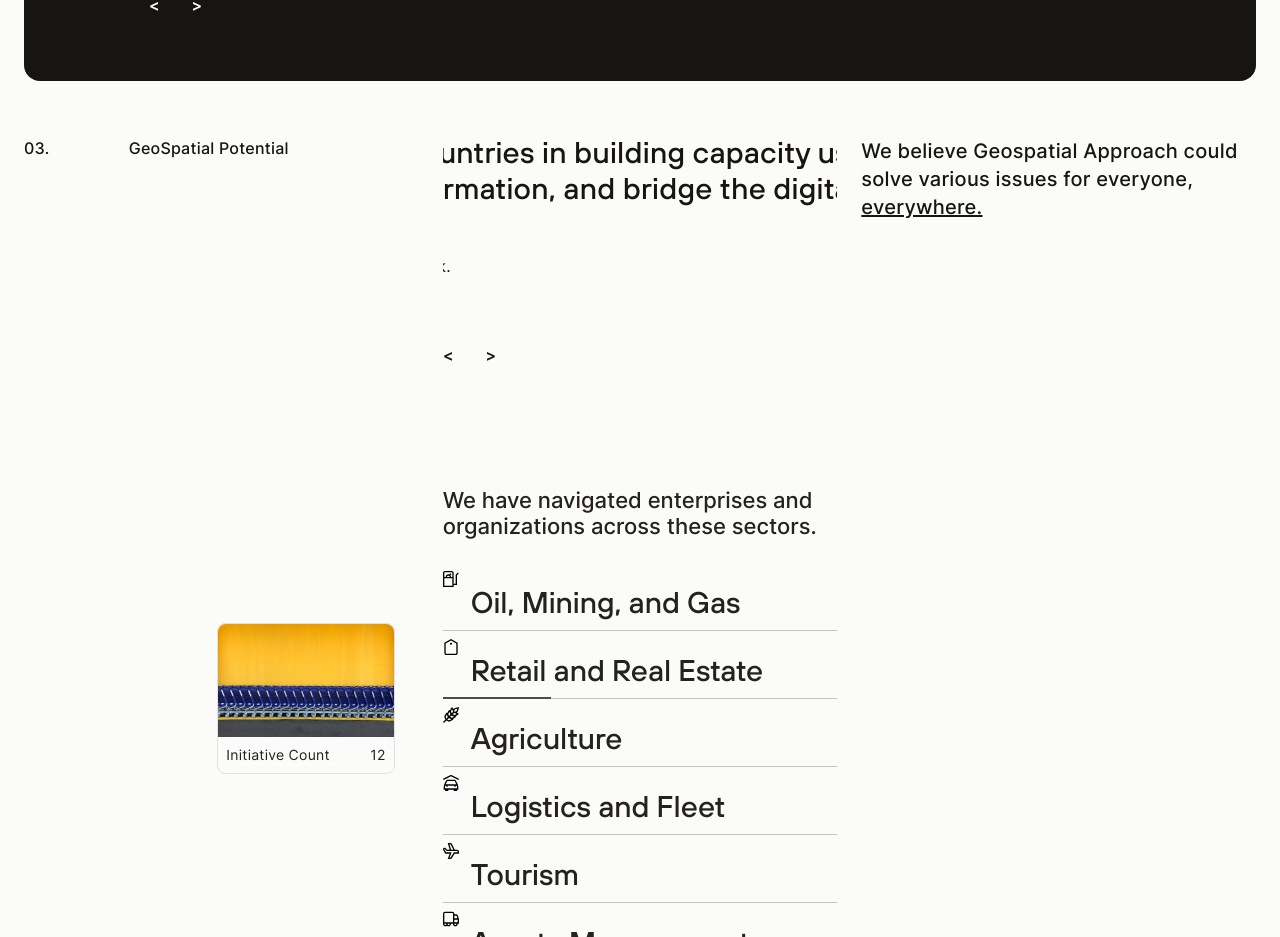
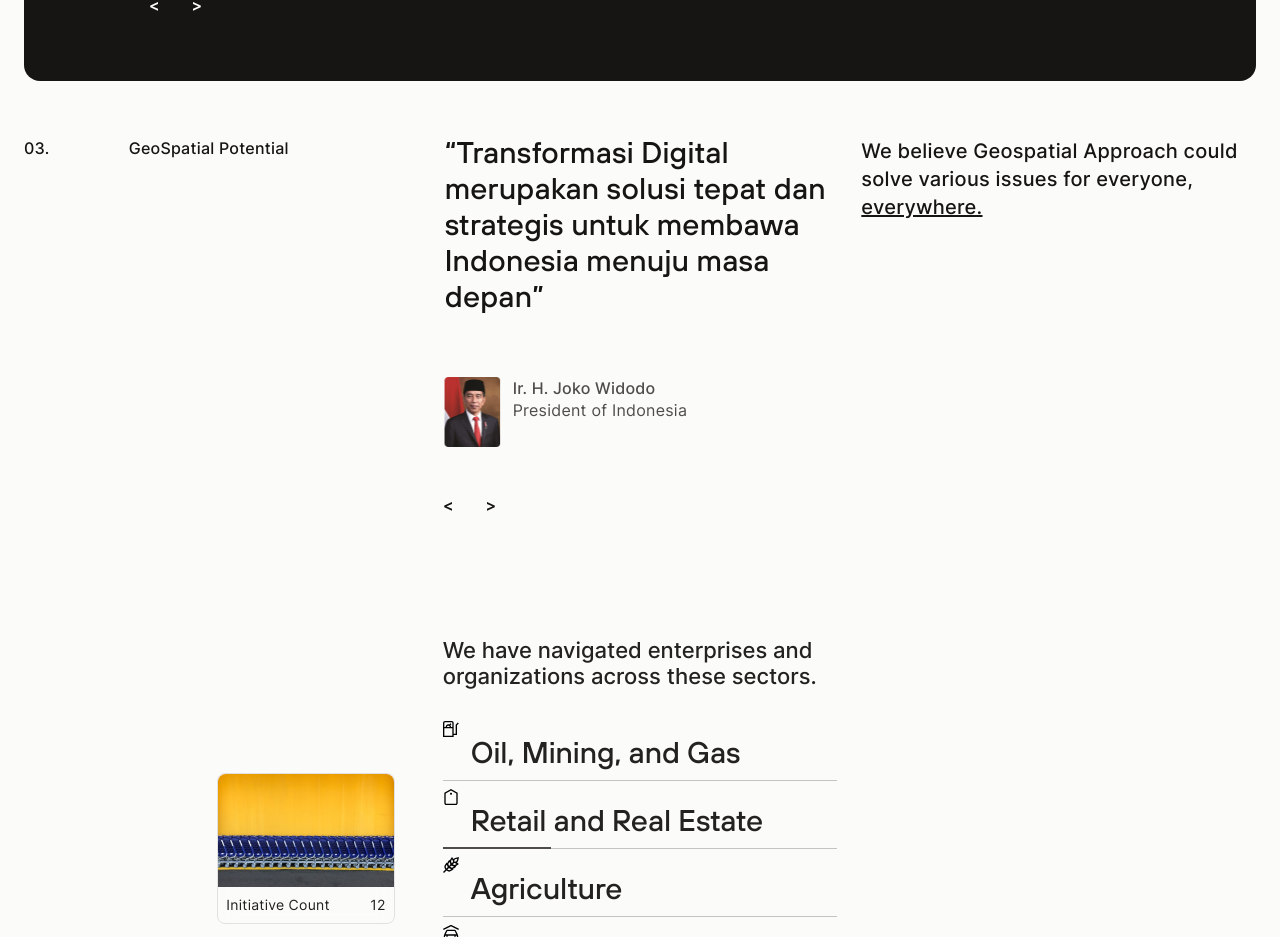
Before and after one commit to FelineJTD/braga-technologies-main-site, a Next.js app: page / in a window 1280 px wide. Shown: the part 2595-3532 px from the top of the page. Built offline with nearby package versions, Linux system fonts and the light colour scheme.

Commit message:
adjust quotes

```diff
--- a/pages/index.js
+++ b/pages/index.js
@@ -205,11 +205,13 @@ export default function Home() {
           <Carousel>
             {
               Quotes.map((quote, index) => (
-                <blockquote key={index} className='min-w-full max-w-full px-0.5'>
+                <blockquote key={index} className='flex flex-col justify-between w-full max-w-full px-0.5'>
                   <p className='font-tt-hoves font-bold text-2xl lg:text-3xl mb-6'>{quote.quote}</p>
                   <div className='flex space-x-3'>
-                    <Image src={quote.img} alt={'photo of' + quote.author} height={70} width={56} />
-                    <p>{quote.author} <br /> {quote.author_title}</p>
+                    <div className='relative max-h-18 max-w-14 rounded-md flex-shrink-0 flex-grow-0'>
+                      <Image src={quote.img} alt={'photo of ' + quote.author} width={56} height={70} />
+                    </div>
+                    <p className='flex-shrink text-gray-600'><b>{quote.author}</b> <br /> {quote.author_title}</p>
                   </div>
                 </blockquote>
               ))
```
